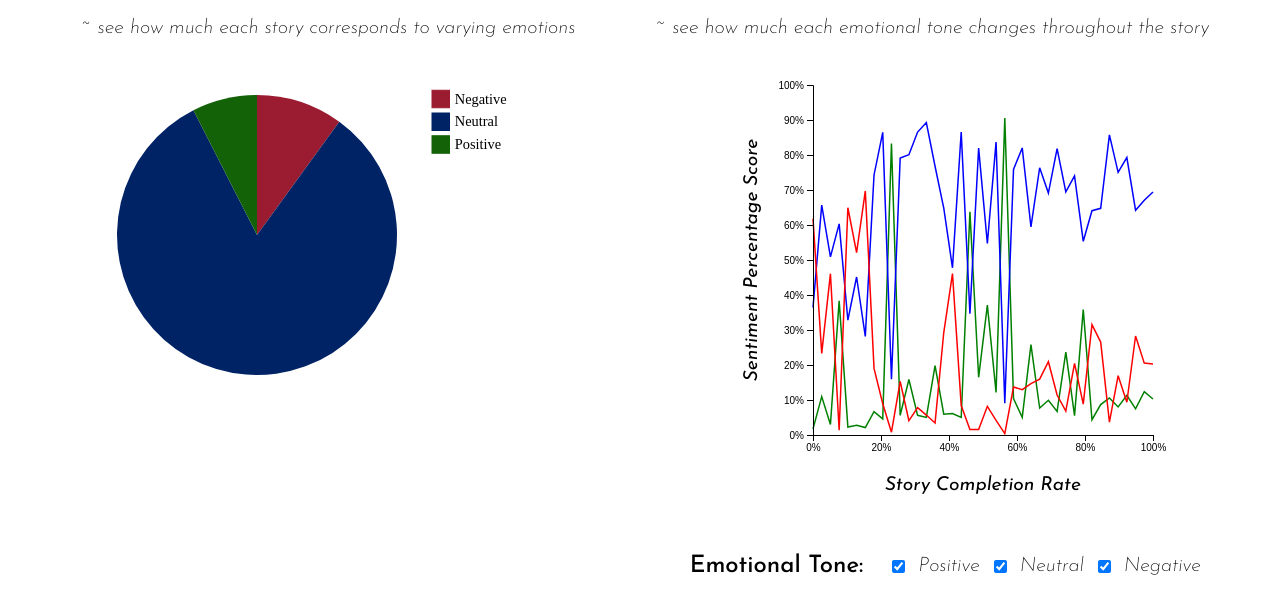
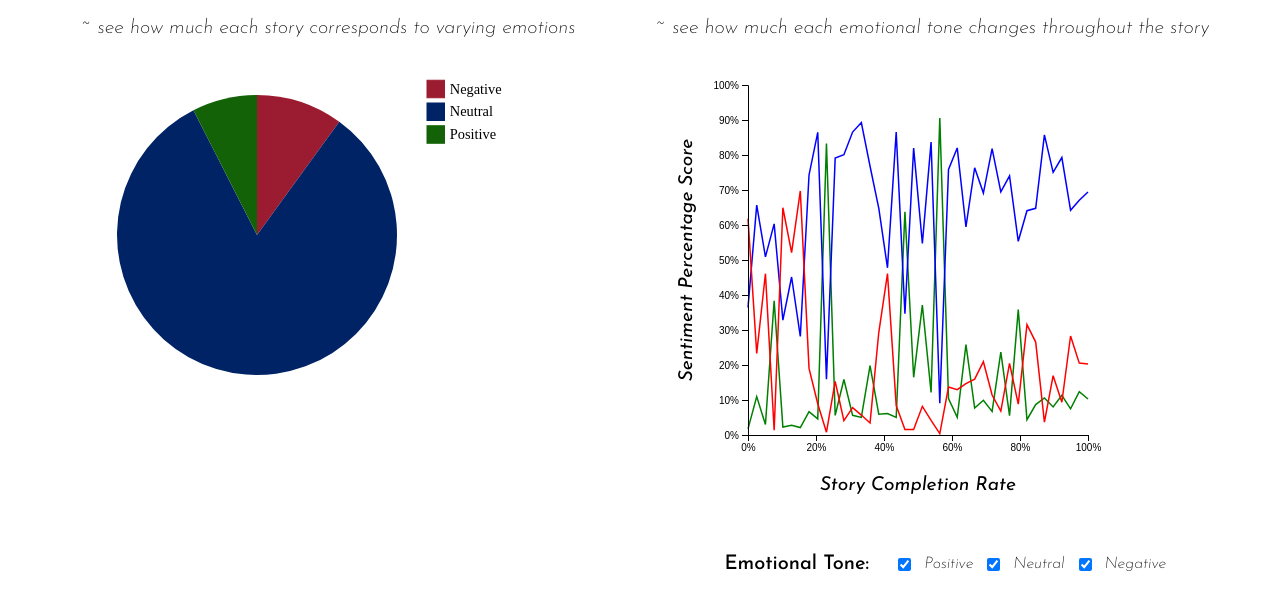
Before and after one commit to patelvraj18/ml-sentiment-analysis-englishfairytales, a plain HTML site: page index.html in a window 1280 px wide. Shown: the part 560-1174 px from the top of the page. Drawn offline with nearby package versions, Linux system fonts and the light colour scheme; a web font is replaced by a local one.

Commit message:
more styling changes

```diff
--- a/css/style.css
+++ b/css/style.css
@@ -47,9 +47,11 @@
 }
 
 #pie-chart-legend {
-  margin-top: 30px;
-  margin-left: 5px;
+  display: flex;
+  justify-content: center;
+  margin-top: 20px;
 }
+
 
 #books-display {
   display: flex;
@@ -87,7 +89,7 @@
 
 .checkbox-title {
   color: black;
-  font-size: 1.5rem;
+  font-size: 1.25rem;
   font-family: 'Josefin Sans', sans-serif;
   font-weight: 500;
   font-style: bold;
@@ -96,7 +98,7 @@
 
 .checkbox-label {
   color: black;
-  font-size: 1.25rem;
+  font-size: 1rem;
   font-family: 'Josefin Sans', sans-serif;
   font-weight: 200;
   font-style: italic;
@@ -133,17 +135,22 @@
   }
 }
 
-/* Existing styles */
-#line-chart {
-  display: flex;
-  justify-content: center;
-  align-items: center;
+@media (max-width: 500px) {
+  #lineChartCheckboxes {
+    margin-left: 30px;
+  }
 }
 
 /* New media query for screens 850px and wider */
 @media (min-width: 850px) {
   #line-chart {
     margin-left: 50px;
+  }
+}
+
+@media (min-width: 750px) {
+  #line-chart {
+    margin-left: 25px;
   }
 }
 
```
